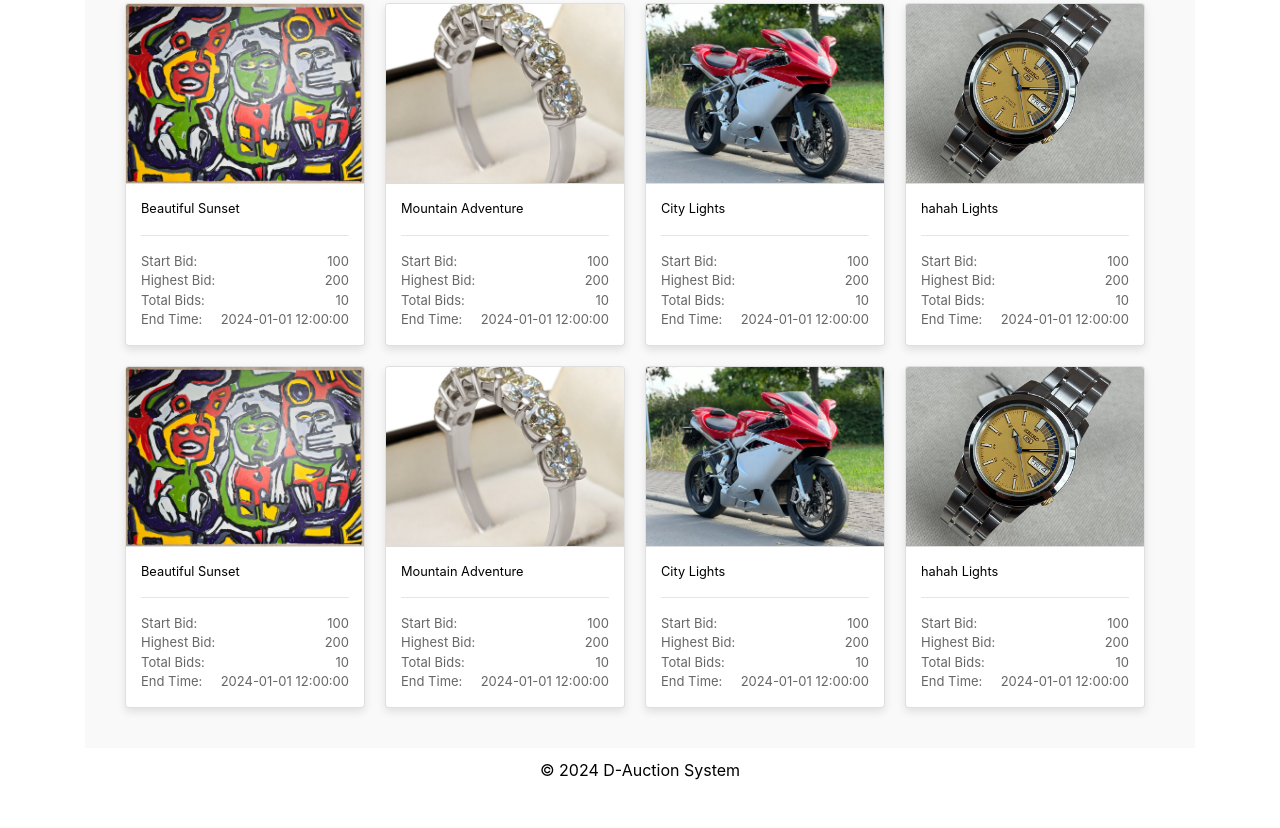
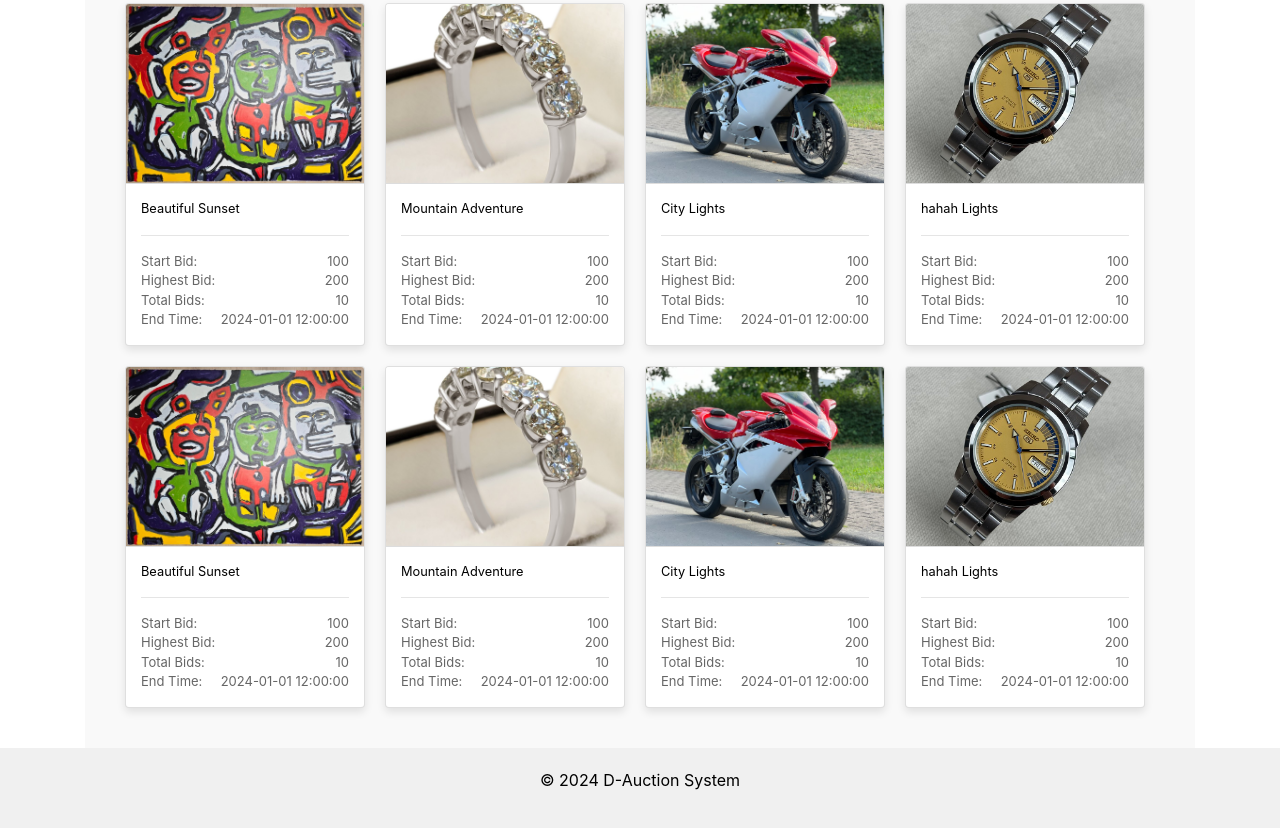
Before and after one commit to XiaoruiWang-SH/DApp, a React app in the folder dapp/frontend/: page / in a window 1280 px wide. Shown: the part 518-1346 px from the top of the page. Built offline with nearby package versions, Linux system fonts and the light colour scheme.

Commit message:
fix footer style

```diff
--- a/dapp/frontend/src/components/Layout.js
+++ b/dapp/frontend/src/components/Layout.js
@@ -203,9 +203,9 @@ const Layout = () => {
 
     const Footer = () => {
         return (
-          <footer >
+          <div className='footer' >
             <p>© 2024 D-Auction System</p>
-          </footer>
+          </div>
         );
       };
 
--- a/dapp/frontend/src/components/LayoutStyle.css
+++ b/dapp/frontend/src/components/LayoutStyle.css
@@ -90,10 +90,10 @@ body, html {
   }
 
   /* Footer */
-  footer {
-    background-color: f0f0f0;
+  .footer {
+    background-color: #f0f0f0;
     color: black;
-    padding: 10px;
+    padding: 20px 10px;
     text-align: center;
     /* box-shadow: 0 -2px 5px rgba(0, 0, 0, 0.2); */
     flex-shrink: 0;
```
